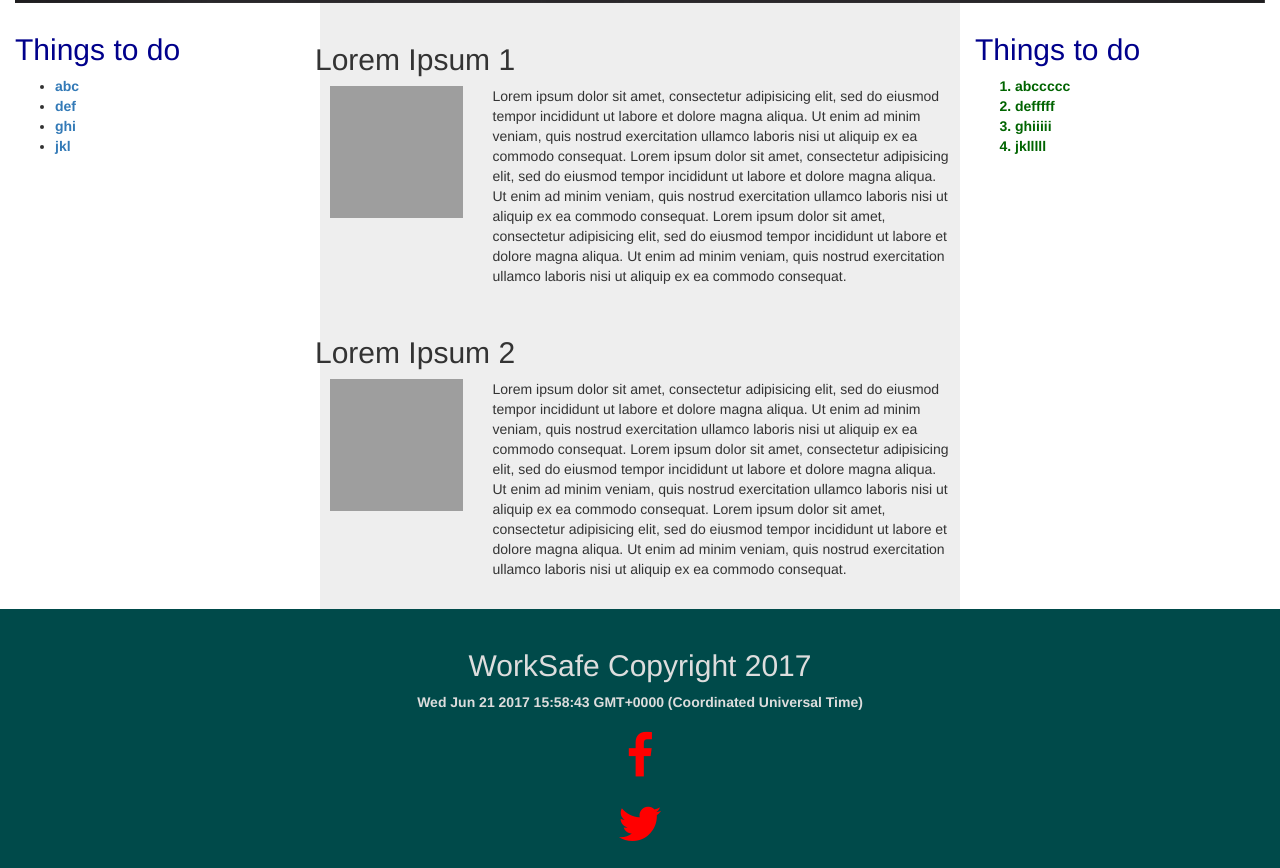
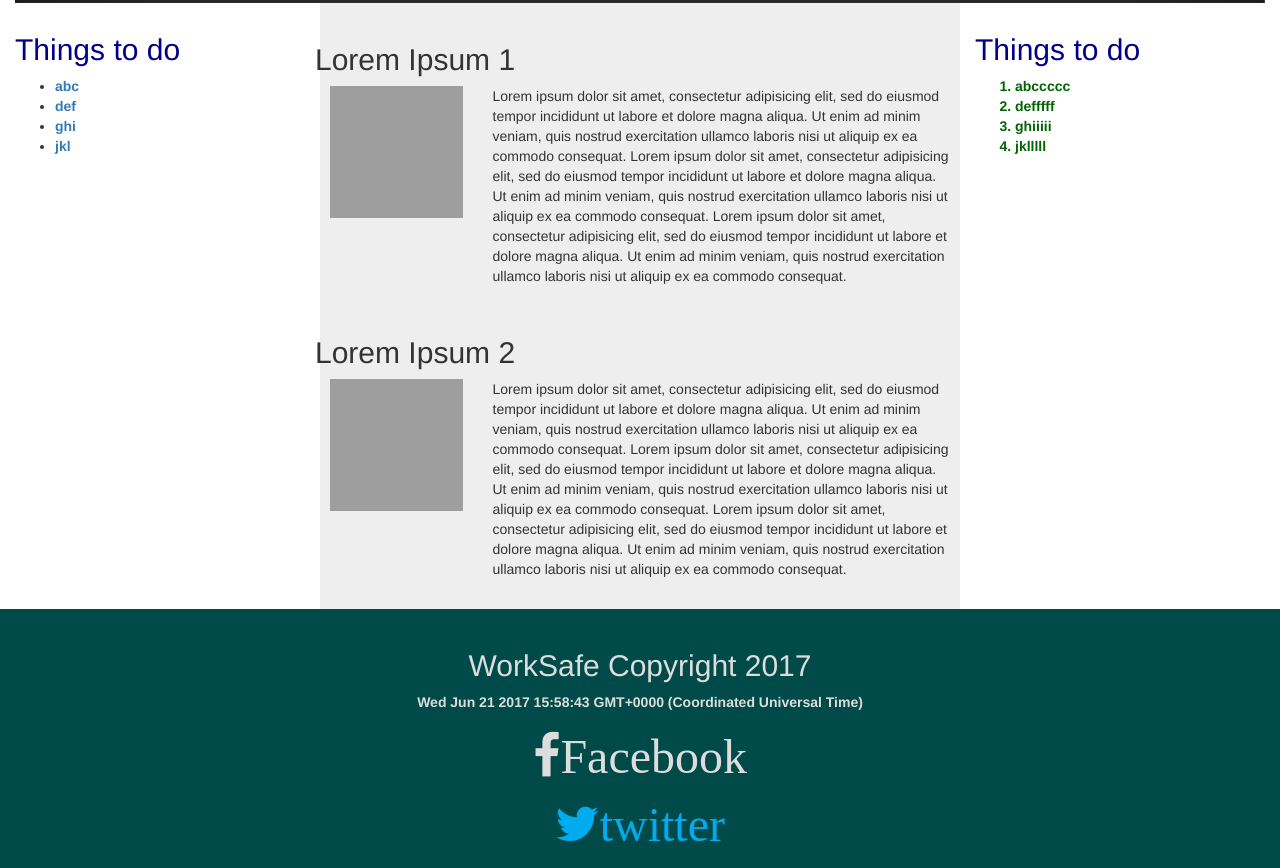
Before and after one commit to declancregan/MicroSite, a website: page Index.html in a window 1280 px wide. Shown: the part 932-1800 px from the top of the page. Drawn offline with nearby package versions, Linux system fonts and the light colour scheme; grey boxes are pictures that could not be loaded.

Commit message:
update footer

```diff
--- a/Index.html
+++ b/Index.html
@@ -51,11 +51,11 @@
 
  </br></br>
 
- <i class="fa fa-facebook" style="font-size:48px;color:red;"></i>
+ <i class="fa fa-facebook" style="font-size:48px;color:r#3b5998;">Facebook</i>
 
  </br></br>
 
- <i class="fa fa-twitter" style="font-size:48px;color:red;"></i>
+ <i class="fa fa-twitter" style="font-size:48px;color:#00aced;">twitter</i>
 
  </footer>
 
```
